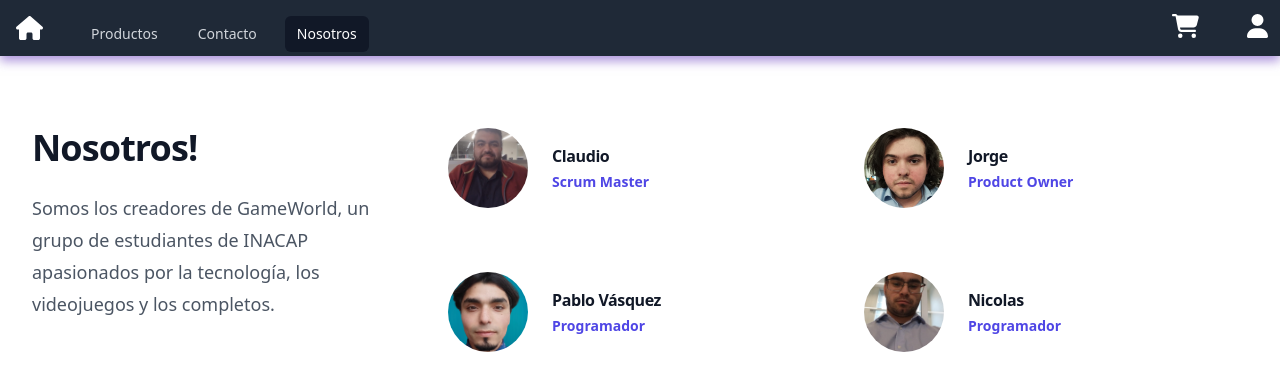
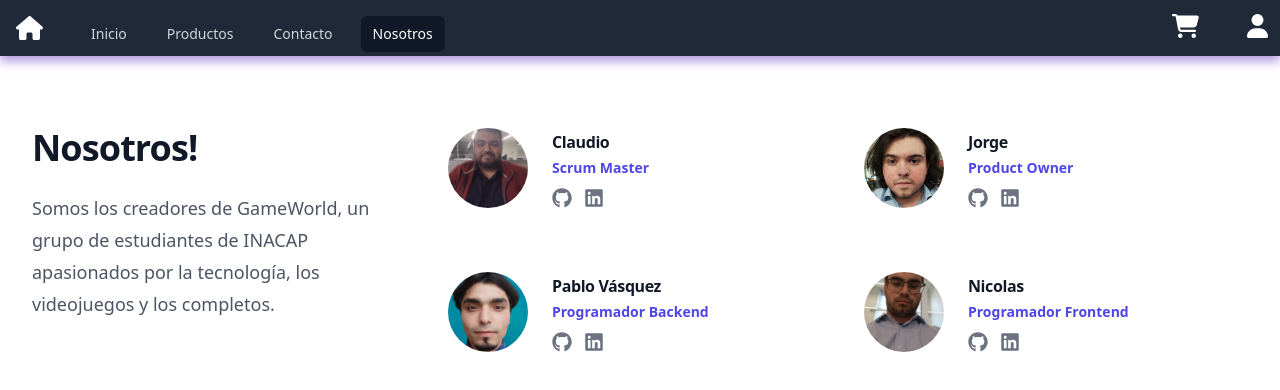
Before and after one commit to PabloVasquezC/gameworld_frontend, a React (Vite) app: page /ourTeam in a window 1280 px wide. Shown: the top 390 px of the page. Built offline with nearby package versions, Linux system fonts and the light colour scheme.

Commit message:
installing react-icons

```diff
--- a/package.json
+++ b/package.json
@@ -23,6 +23,7 @@
     "react": "^18.3.1",
     "react-bootstrap": "^2.10.5",
     "react-dom": "^18.3.1",
+    "react-icons": "^5.3.0",
     "react-router-dom": "^6.26.1",
     "zustand": "^5.0.0-rc.2"
   },
--- a/src/components/NavBar/NavBar.jsx
+++ b/src/components/NavBar/NavBar.jsx
@@ -7,6 +7,7 @@ import { faHome, faUser } from '@fortawesome/free-solid-svg-icons'
 import { faShoppingCart } from '@fortawesome/free-solid-svg-icons';
 
 const navigation = [
+  { name: 'Inicio', href: '/', current: true },
   { name: 'Productos', href: '/productsPage', current: false },
   { name: 'Contacto', href: '/contact', current: false },
   { name: 'Nosotros', href: '/ourTeam', current: false },
--- a/src/components/OurTeam/OurTeam.jsx
+++ b/src/components/OurTeam/OurTeam.jsx
@@ -1,37 +1,43 @@
-import NavBar from "../NavBar/NavBar"
-import jorgeImage from '../../assets/fotoJorge.jpeg'
-import claudioImage from '../../assets/fotoClaudio.jpeg'
-import nicolasImage from '../../assets/fotoNico.jpeg'
-import fotoPablo from '../../assets/fotoPablo.png'
-import { useState } from 'react'
-
+import NavBar from "../NavBar/NavBar";
+import jorgeImage from '../../assets/fotoJorge.jpeg';
+import claudioImage from '../../assets/fotoClaudio.jpeg';
+import nicolasImage from '../../assets/fotoNico.jpeg';
+import fotoPablo from '../../assets/fotoPablo.png';
+import { FaGithub, FaLinkedin } from 'react-icons/fa';
+import { useState } from 'react';
 
 const people = [
   {
     name: 'Claudio',
     role: 'Scrum Master',
     imageUrl: claudioImage,
+    github: 'https://github.com/claudio',
+    linkedin: 'https://linkedin.com/in/ClaudioRojasVergara'
   },
   {
     name: 'Jorge',
     role: 'Product Owner',
-        imageUrl: jorgeImage
+    imageUrl: jorgeImage,
+    github: 'https://github.com/Hyperion79',
+    linkedin: 'https://linkedin.com/in/Hyperion79'
   },
   {
     name: 'Pablo Vásquez',
-        role: 'Programador',
-        imageUrl: fotoPablo
+    role: 'Programador Backend',
+    imageUrl: fotoPablo,
+    github: 'https://github.com/PabloVasquezC',
+    linkedin: 'https://linkedin.com/in/pablovasquez'
   },
   {
     name: 'Nicolas',
-        role: 'Programador',
-        imageUrl: nicolasImage
+    role: 'Programador Frontend',
+    imageUrl: nicolasImage,
+    github: 'https://github.com/nicolas290',
+    linkedin: 'https://linkedin.com/in/nicolas'
   },
-  ]
+];
 
 function OurTeam() {
-    const [loading, setLoading] = useState(true);
-
   return (
     <>
       <NavBar />
@@ -51,6 +57,14 @@ const people = [
                   <div>
                     <h3 className="text-base font-semibold leading-7 tracking-tight text-gray-900">{person.name}</h3>
                     <p className="text-sm font-semibold leading-6 text-indigo-600">{person.role}</p>
+                    <div className="flex space-x-3 mt-2">
+                      <a href={person.github} target="_blank" rel="noopener noreferrer" className="text-gray-500 hover:text-gray-900">
+                        <FaGithub size={20} />
+                      </a>
+                      <a href={person.linkedin} target="_blank" rel="noopener noreferrer" className="text-gray-500 hover:text-gray-900">
+                        <FaLinkedin size={20} />
+                      </a>
+                    </div>
                   </div>
                 </div>
               </li>
@@ -59,7 +73,7 @@ const people = [
         </div>
       </div>
     </>
-    )
+  );
 }
 
-export default OurTeam
+export default OurTeam;
```
Also changed, not shown: 1 other file (tests, documents, lock files or other folders). Lines whose indentation alone changed are shown as unchanged.
